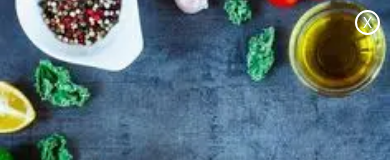
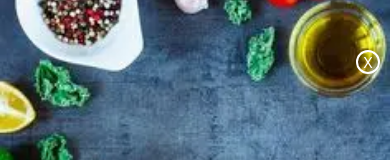
Before and after one commit to OsMax/cookBook-native, a React Native app: screen /SingIn in a window 390 px wide. Shown: the top 160 px of the page. Built offline with nearby package versions, Linux system fonts and the light colour scheme.

Commit message:
loader to logIn

```diff
--- a/src/screens/LoginScreen/LoginScreen.js
+++ b/src/screens/LoginScreen/LoginScreen.js
@@ -13,8 +13,11 @@ import {
   Keyboard,
 } from "react-native";
 import { styles } from "./LoginScreen.styles";
-import { useState } from "react";
+import { useSelector } from "react-redux";
+import { useEffect, useState } from "react";
 import { logIn } from "../../redux/auth/authOperation";
+import { selectLoader, selectIsLogIn } from "../../redux/auth/authSelector";
+import { Loader } from "../../components/Loader/Loader";
 
 export const LoginScreen = ({ navigation }) => {
   const [email, setEmail] = useState("");
@@ -23,12 +26,20 @@ export const LoginScreen = ({ navigation }) => {
 
   const dispatch = useDispatch();
 
+  const isLoade = useSelector(selectLoader);
+  const isLogin = useSelector(selectIsLogIn);
+
   const submit = () => {
     dispatch(logIn({ email, password }));
-    // navigation.navigate("Recipes");
   };
+  useEffect(() => {
+    if (isLogin) {
+      navigation.navigate("Home");
+    }
+  }, [isLogin]);
 
   return (
+    <>
       <ImageBackground
         style={styles.imgBack}
         source={require("../../../assets/images/background.webp")}
@@ -38,15 +49,15 @@ export const LoginScreen = ({ navigation }) => {
           <SafeAreaView style={styles.screen}>
             <Pressable
               style={{
-              width: 25,
-              height: 25,
+                width: 24,
+                height: 24,
                 borderWidth: 2,
                 borderColor: "#fff",
-              borderRadius: "50%",
+                borderRadius: 12,
                 alignItems: "center",
                 justifyContent: "center",
                 position: "absolute",
-              top: 10,
+                top: 50,
                 right: 10,
               }}
               onPress={() => navigation.navigate("Home")}
@@ -101,5 +112,7 @@ export const LoginScreen = ({ navigation }) => {
           </SafeAreaView>
         </TouchableWithoutFeedback>
       </ImageBackground>
+      {isLoade && <Loader />}
+    </>
   );
 };
```
Lines whose indentation alone changed are shown as unchanged.
